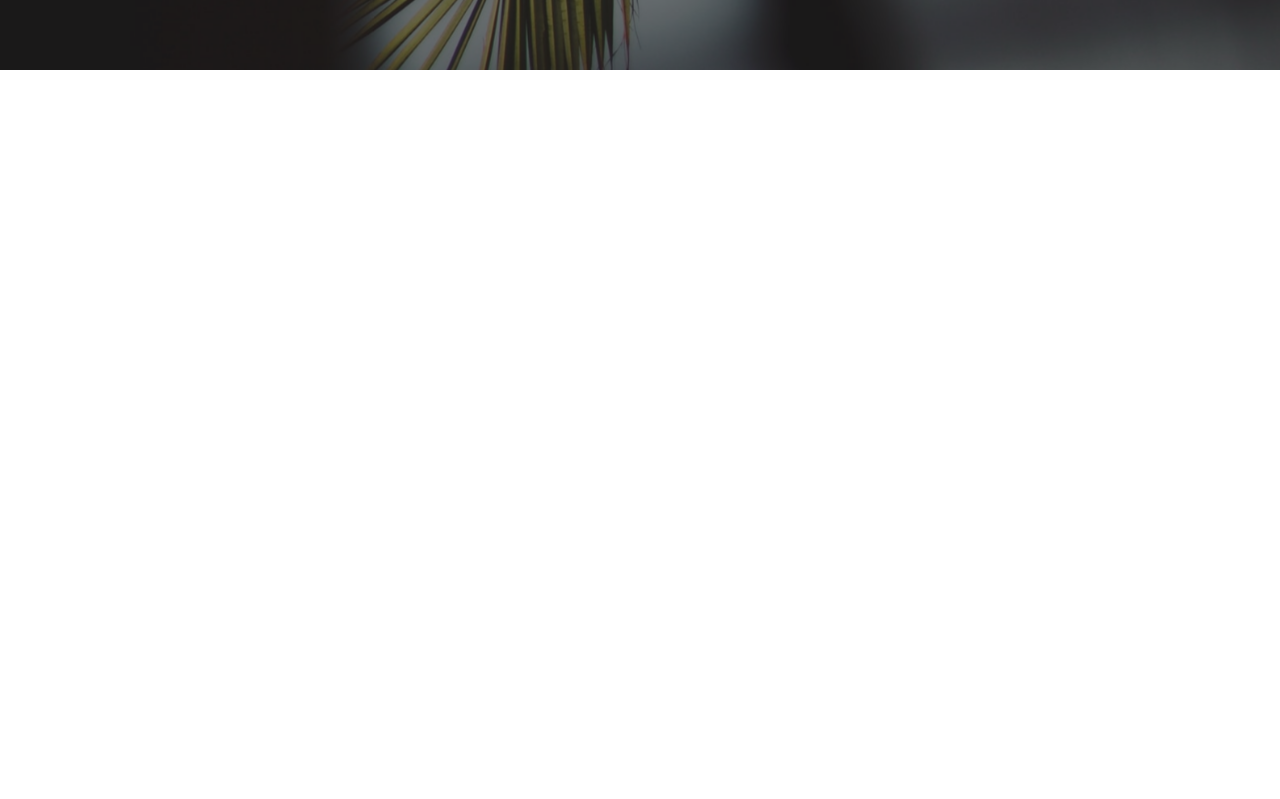
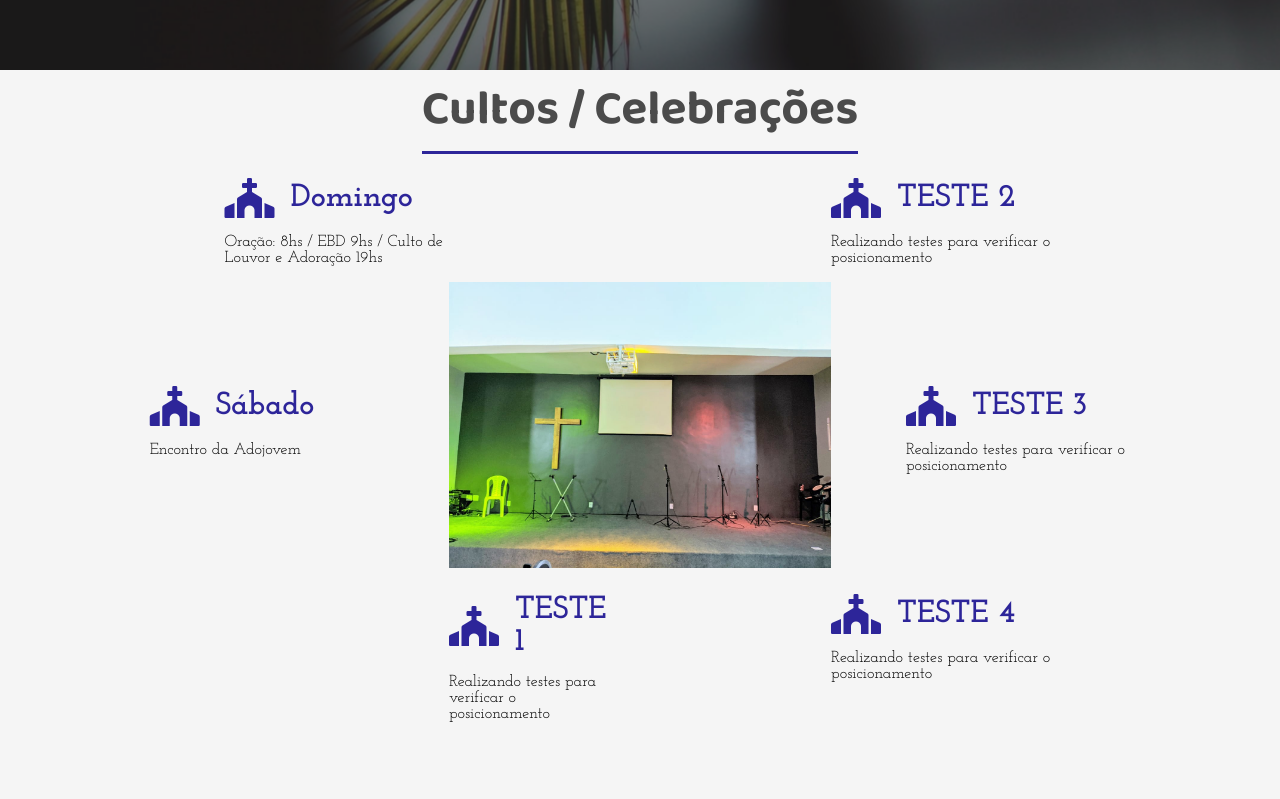
Before and after one commit to ClaytonMarriel/pibjaSite, a plain HTML site: page index.html in a window 1280 px wide. Shown: the part 730-1529 px from the top of the page. Before the commit the page ends 800 px from the top, so only its background shows below. Drawn offline with Linux system fonts and the light colour scheme.

Commit message:
seguindo

```diff
--- a/index.html
+++ b/index.html
@@ -44,7 +44,7 @@
         </div>
       </header>
 
-      <div class="sidebar">
+      <aside class="sidebar">
         <nav>
           <ul class="menu">
             <li class="menu-item"><a href="" class="menu-link">Home</a></li>
@@ -64,7 +64,72 @@
         <div class="social-media">
           <a href="#"><i class="fab fa-instagram"></i></a>
         </div>
-      </div>
+      </aside>
+
+      <section class="sessao-conhecimentos">
+        <div class="sessao-header">
+          <h1>Cultos / Celebrações</h1>
+        </div>
+        <div class="conhecimentos">
+          <div class="conhecimento">
+            <div class="conhecimento-header">
+              <i class="fas fa-church"></i>
+              <h3>Domingo</h3>
+            </div>
+            <div class="conhecimento-text">
+              <p>Oração: 8hs / EBD 9hs / Culto de Louvor e Adoração 19hs</p>
+            </div>
+          </div>
+          <div class="conhecimento">
+            <div class="conhecimento-header">
+              <i class="fas fa-church"></i>
+              <h3>Sábado</h3>
+            </div>
+            <div class="conhecimento-text">
+              <p>Encontro da Adojovem</p>
+            </div>
+          </div>
+          <div class="conhecimento">
+            <div class="conhecimento-header">
+              <i class="fas fa-church"></i>
+              <h3>TESTE 1</h3>
+            </div>
+            <div class="conhecimento-text">
+              <p>Realizando testes para verificar o posicionamento</p>
+            </div>
+          </div>
+          <div class="conhecimento">
+            <div class="conhecimento-header">
+              <i class="fas fa-church"></i>
+              <h3>TESTE 2</h3>
+            </div>
+            <div class="conhecimento-text">
+              <p>Realizando testes para verificar o posicionamento</p>
+            </div>
+          </div>
+          <div class="conhecimento">
+            <div class="conhecimento-header">
+              <i class="fas fa-church"></i>
+              <h3>TESTE 3</h3>
+            </div>
+            <div class="conhecimento-text">
+              <p>Realizando testes para verificar o posicionamento</p>
+            </div>
+          </div>
+          <div class="conhecimento">
+            <div class="conhecimento-header">
+              <i class="fas fa-church"></i>
+              <h3>TESTE 4</h3>
+            </div>
+            <div class="conhecimento-text">
+              <p>Realizando testes para verificar o posicionamento</p>
+            </div>
+          </div>
+          <div class="conhecimentos-img-wrapper">
+            <img src="assets/pibja.jpeg" alt="PIBJA" />
+          </div>
+        </div>
+      </section>
     </div>
   </body>
   <script src="script.js"></script>
--- a/style.css
+++ b/style.css
@@ -215,3 +215,94 @@ header {
   font-size: 2rem;
   border-radius: 50%;
 }
+
+/*Cultos/Celebrações*/
+
+.conhecimentos {
+  display: grid;
+  grid-template-columns: repeat(16, 1fr);
+  grid-template-rows: repeat(6, 6rem);
+  row-gap: 0.5rem;
+}
+
+.conhecimento:nth-child(1) {
+  grid-column: 4 / 7;
+  grid-row: 1 / 3;
+}
+
+.conhecimento:nth-child(2) {
+  grid-column: 3/ 6;
+  grid-row: 3 / 8;
+}
+
+.conhecimento:nth-child(3) {
+  grid-column: 8 / 7;
+  grid-row: 5 / -1;
+}
+
+.conhecimento:nth-child(4) {
+  grid-column: 11 / 14;
+  grid-row: 1 / 3;
+}
+
+.conhecimento:nth-child(5) {
+  grid-column: 12 / 15;
+  grid-row: 3 / 5;
+}
+
+.conhecimento:nth-child(6) {
+  grid-column: 11 / 14;
+  grid-row: 5 / -1;
+}
+
+.sessao-conhecimentos {
+  background-color: #f5f5f5f5;
+}
+
+.sessao-header {
+  display: flex;
+  align-items: center;
+  justify-content: center;
+}
+
+.sessao-header h1 {
+  font-family: var(--font-primary);
+  font-size: 3rem;
+  color: #4b4b4b;
+  border-bottom: solid 3px #2d2599;
+  margin-bottom: 1.5rem;
+}
+
+/*Formatação dos eventos*/
+
+.conhecimento-header {
+  display: flex;
+  align-items: center;
+  color: #2d2599;
+}
+
+.conhecimento-header i {
+  font-size: 2.5rem;
+}
+
+.conhecimento-header h3 {
+  font-family: var(--font-secundary);
+  font-size: 2rem;
+  padding-left: 1rem;
+}
+
+.conhecimento-text {
+  font-family: var(--font-secundary);
+  margin-top: 1rem;
+}
+
+.conhecimentos-img-wrapper {
+  grid-column: 7 / 11;
+  grid-row: 2 / 6;
+  width: 100%;
+}
+
+.conhecimentos-img-wrapper img {
+  object-fit: cover;
+  width: 100%;
+}
```
Also changed, not shown: assets/pibja.jpeg (added).
